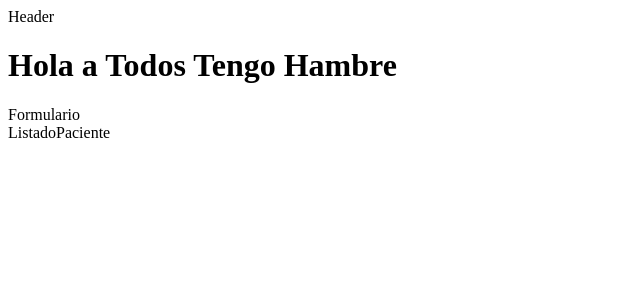
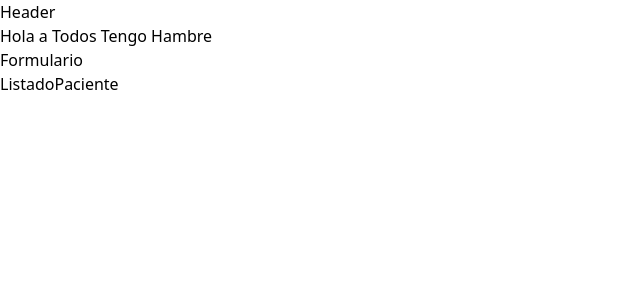
Before and after one commit to jaquimbayoc7/Electiva2, a React (Vite) app in the folder citas-react/: page / in a window 1280 px wide. Shown: the top 300 px of the page, without its empty margins (0-640 px from the left). Built offline with nearby package versions, Linux system fonts and the light colour scheme.

Commit message:
cargar css

```diff
--- a/citas-react/src/index.css
+++ b/citas-react/src/index.css
@@ -0,0 +1,3 @@
+@tailwind base;
+@tailwind components;
+@tailwind utilities;
--- a/tailwind.config.js
+++ b/tailwind.config.js
@@ -1,6 +1,6 @@
 /** @type {import('tailwindcss').Config} */
 module.exports = {
-  content: [],
+  content: ["./index.html", "./src/**/*.jsx"],
   theme: {
     extend: {},
   },
```
